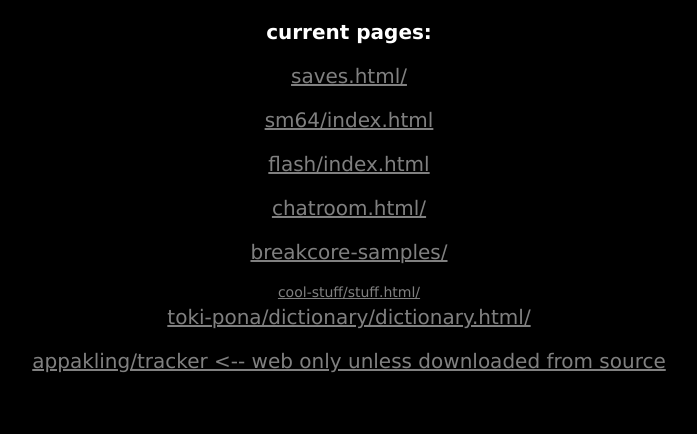
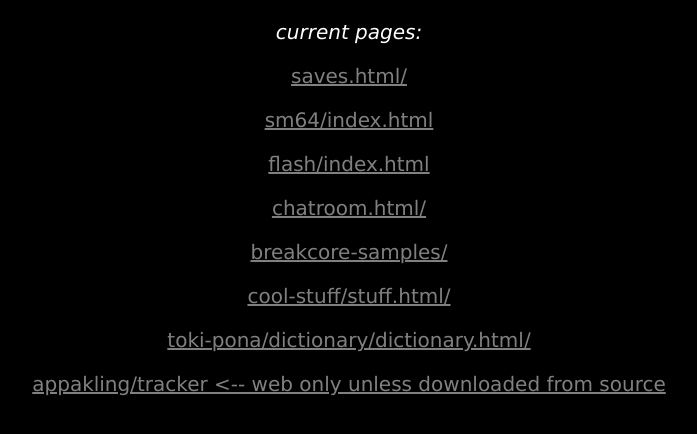
Before and after one commit to appakling/appakling.github.io, a plain HTML site: page index.html in a window 1280 px wide. Shown: the part 68-502 px from the top of the page, without its empty margins (291-988 px from the left). Drawn offline with Linux system fonts and the light colour scheme.

Commit message:
Update index.html

```diff
--- a/index.html
+++ b/index.html
@@ -12,13 +12,13 @@
 <body>
   <div style="text-align:center">
   <h1>appak's homepage</h1>
-  <p><b>current pages: </b></p>
+  <p><i>current pages: </i></p>
   <p><a href="saves.html">saves.html/</a></p>
     <p><a href="sm64/index.html">sm64/index.html</a></p>
     <p><a href="flash/index.html">flash/index.html</a></p>
     <p><a href="chatroom.html">chatroom.html/</a></p>
     <p><a href="https://github.com/SandwichBlamwich/SandwichBlamwich.github.io/tree/main/breakcore-samples">breakcore-samples/</a></p>
-    <a href="cool-stuff/stuff.html">cool-stuff/stuff.html/</a>
+    <p><a href="cool-stuff/stuff.html">cool-stuff/stuff.html/</a></p>
     <p><a href="toki-pona/dictionary/dictionary.html">toki-pona/dictionary/dictionary.html/</a></p>
     <p><a href="https://appakling.github.io/tracker/">appakling/tracker <-- web only unless downloaded from source</a></p>
     <p><a href=""></a></p>
```
